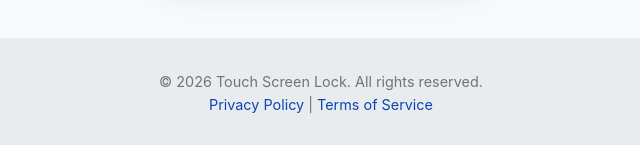
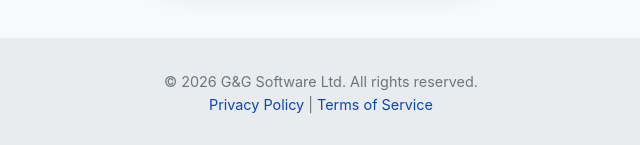
Before and after one commit to touchscreenlock/touchscreenlock.github.io, a plain HTML site: page index.html in a window 1280 px wide. Shown: the part 2487-2632 px from the top of the page, 319-959 px from the left. Drawn offline with Linux system fonts and the light colour scheme.

Commit message:
Update index.html footer

```diff
--- a/index.html
+++ b/index.html
@@ -242,7 +242,7 @@
 
     <!-- Footer -->
     <footer>
-        <p>&copy; 2026 Touch Screen Lock. All rights reserved.</p>
+        <p>&copy; 2026 G&G Software Ltd. All rights reserved.</p>
         <p><a href="https://sites.google.com/view/touch-screen-lock-privacy-pol">Privacy Policy</a> | <a href="https://sites.google.com/view/touch-screen-lock-terms-n-con">Terms of Service</a></p>
     </footer>
 
```
